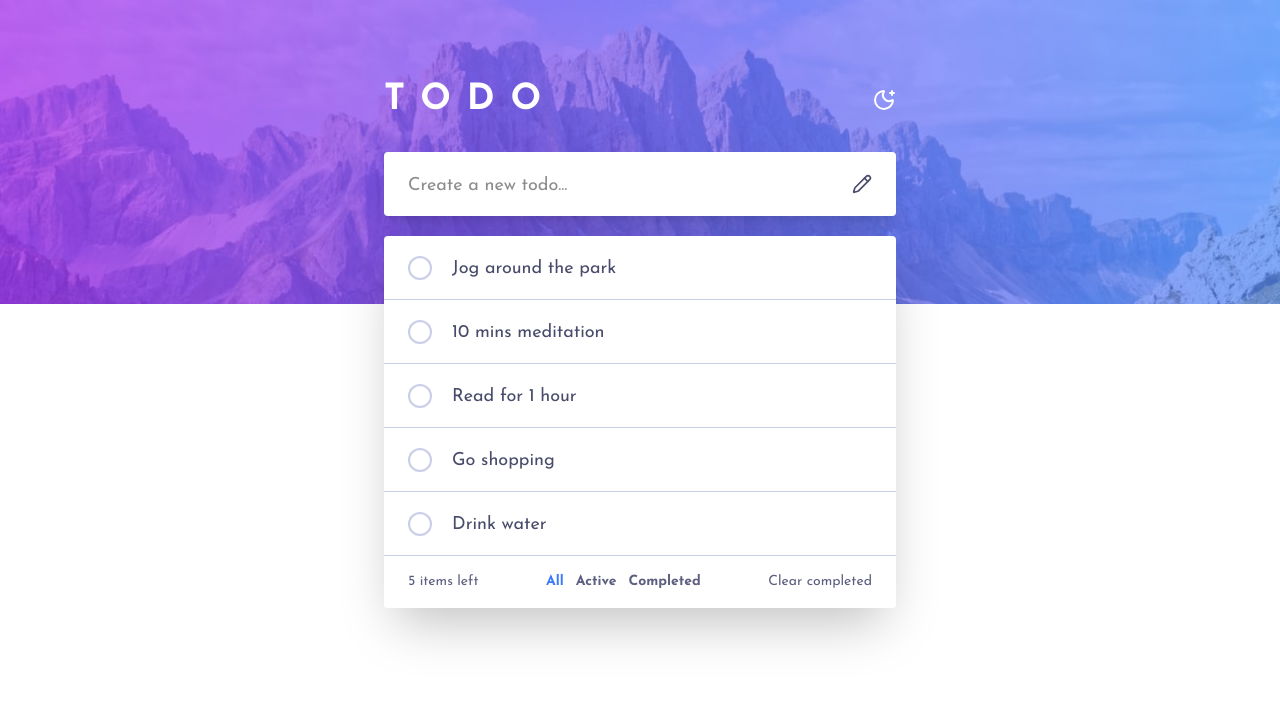
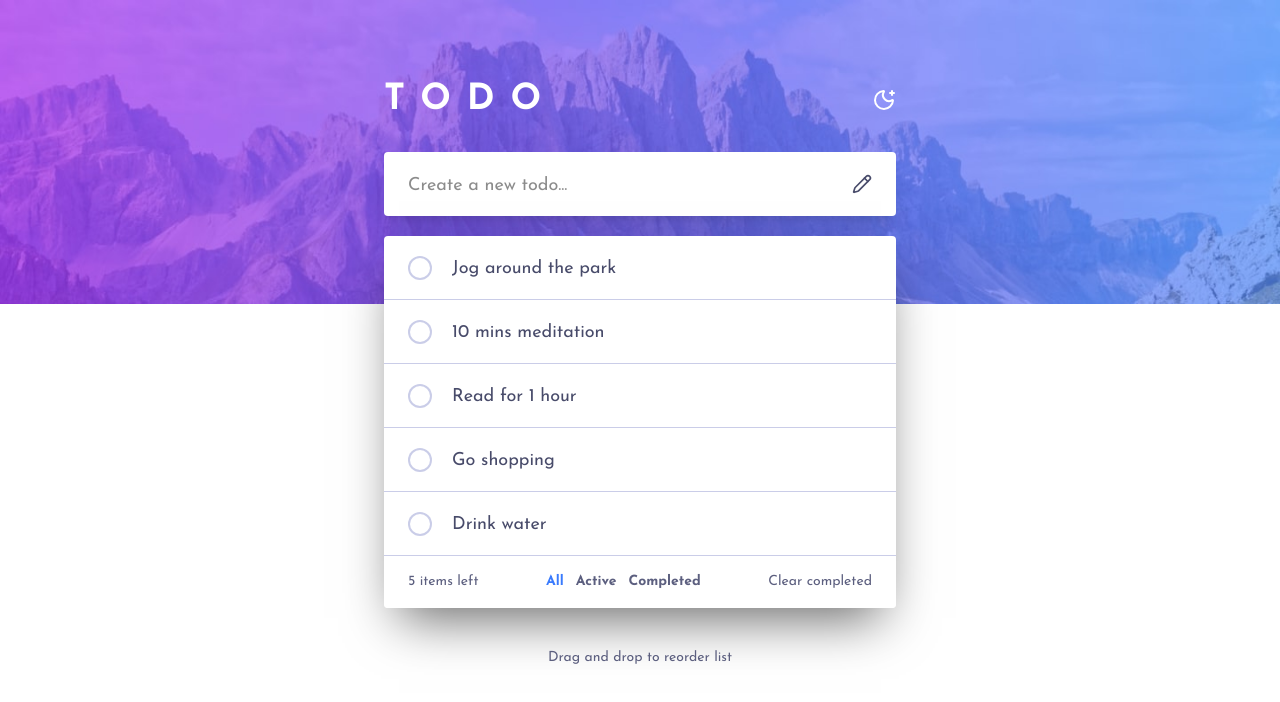
Before and after one commit to apii2/Todo-List, a Next.js app: page / in a window 1280 px wide. Shown: the top 702 px of the page. Built offline with nearby package versions, Linux system fonts and the light colour scheme.

Commit message:
few changes

```diff
--- a/src/app/page.tsx
+++ b/src/app/page.tsx
@@ -61,6 +61,10 @@ export default function page() {
         </div>
 
         <TaskList />
+
+        <div className="text-accent-foreground text-center mt-10 text-sm">
+          Drag and drop to reorder list
+        </div>
       </form>
     </div>
   );
--- a/src/components/TaskList.tsx
+++ b/src/components/TaskList.tsx
@@ -24,7 +24,7 @@ export default function TaskList() {
   const [filterOption, setFilterOption] = useState<"All" | "Active" | "Completed">("All");
 
   return (
-    <div className="mt-5 shadow-2xl rounded overflow-hidden">
+    <div className="mt-5 shadow-[0_25px_50px_-15px_rgba(0,0,0,0.6)] rounded overflow-hidden">
       {data.length ? (
         <>
           {data.map((task: TaskType) => (
```
